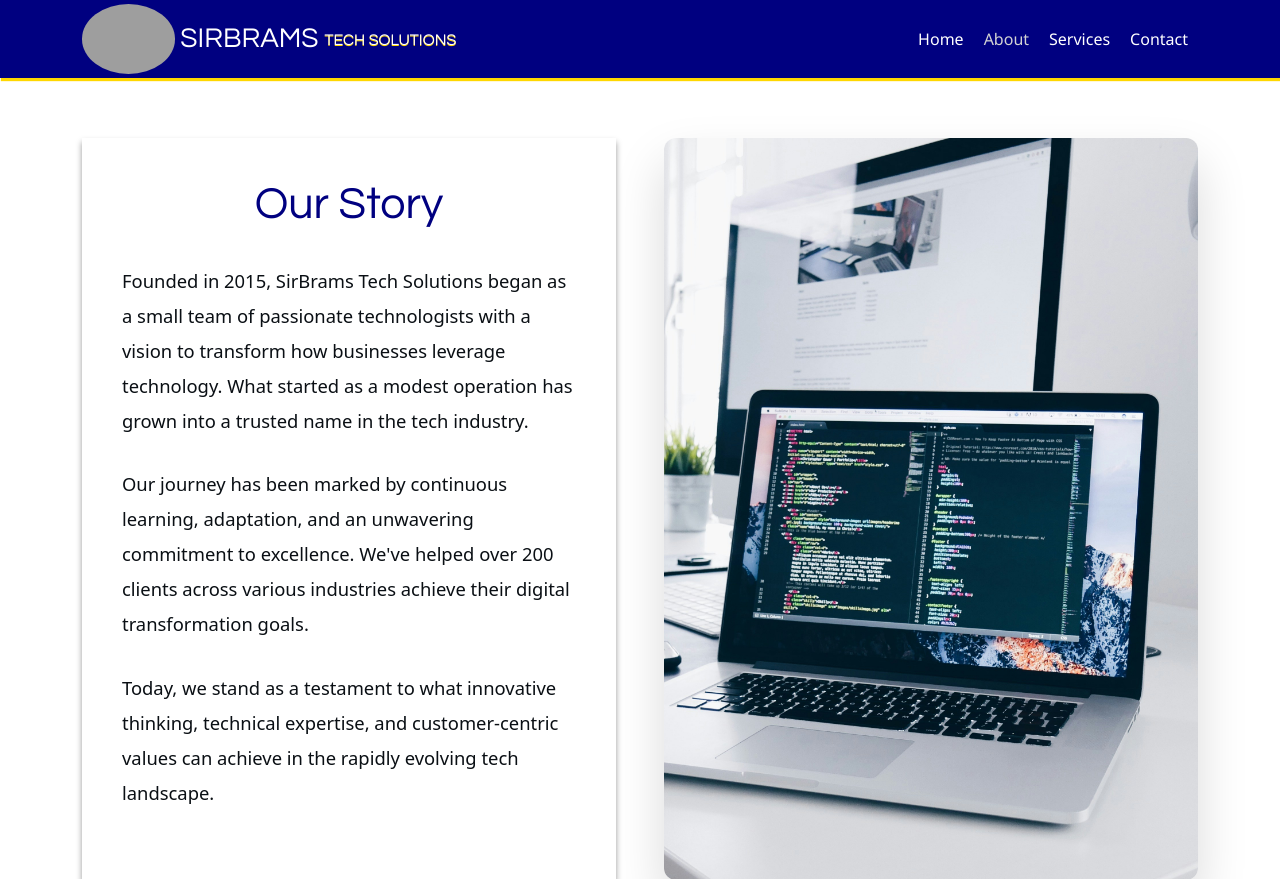
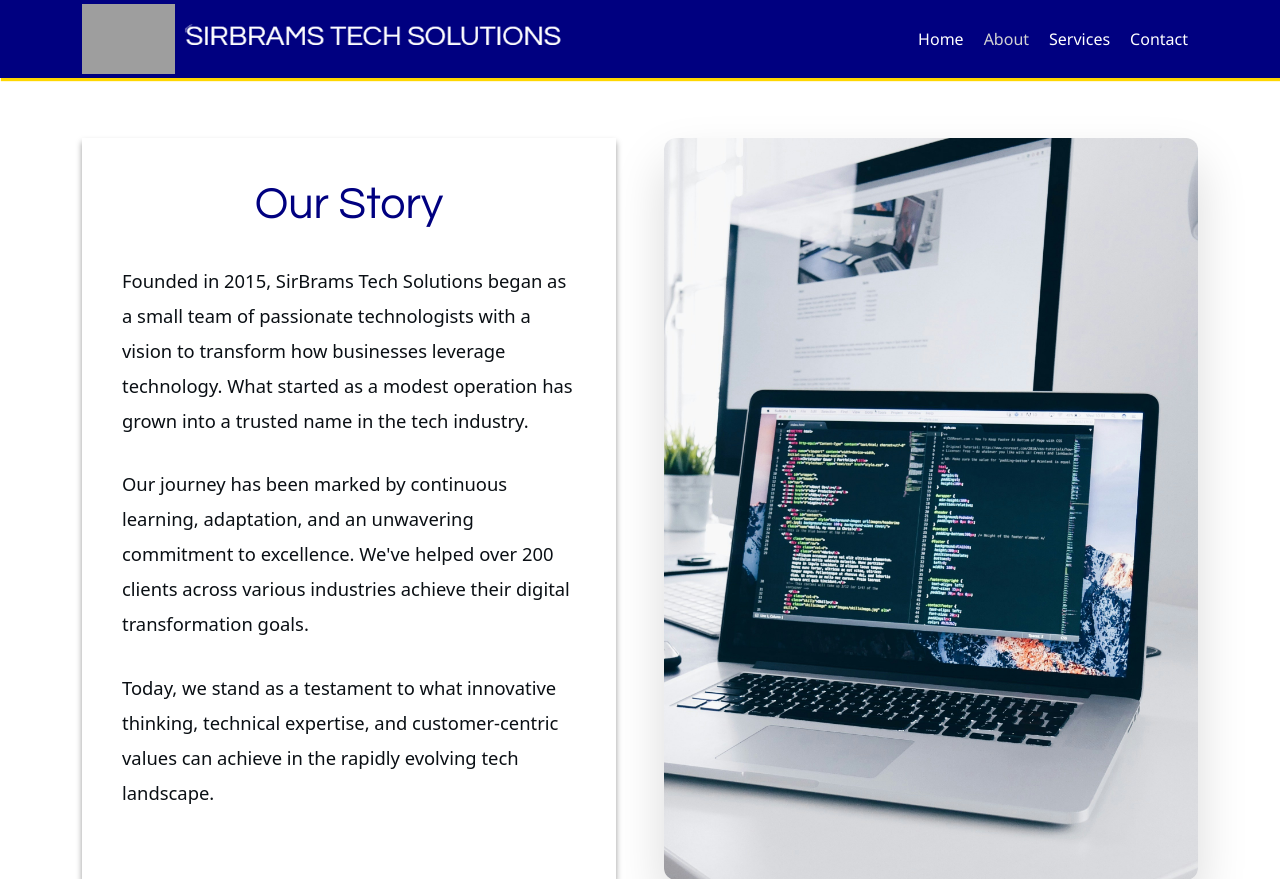
Before and after one commit to SirBrams-IT/sirBrams-branding, a Django app: page /about/ in a window 1280 px wide. Shown: the top 879 px of the page. Run offline with Django 5.2, Linux system fonts and the light colour scheme; some libraries are stand-ins or nearby versions; grey boxes are pictures that could not be loaded.

Commit message:
new changes

```diff
--- a/static/assets/css/main.css
+++ b/static/assets/css/main.css
@@ -101,7 +101,7 @@
 .header .logo img {
   max-height: 36px;
 
-  border-radius: 50%;
+
 }
 
 .header .logo h1 {
@@ -165,6 +165,13 @@
 .header .navmenu ul li a.active {
   color: lightgray;
 }
+.title-img {
+  filter: brightness(0) invert(1); /* Makes image appear white */
+  text-transform: uppercase; /* Only applies to text if needed */
+  height: 50px; /* Adjust size as needed */
+  vertical-align: middle;
+}
+
 
 @media (max-width: 1200px) {
   .header {
--- a/templates/index.html
+++ b/templates/index.html
@@ -35,7 +35,7 @@
     <div class="header-container container-fluid container-xl position-relative d-flex align-items-center justify-content-between">
       <a href="{% url 'index' %}" class="logo d-flex align-items-center me-auto me-xl-0 ms-3">
         <img src="{% static 'assets/img/logo-smart.png' %}" alt="SirBrams Logo" class="img-fluid" style="max-height: 70px;">
-        <h1 class="text-white text-uppercase">SirBrams <span id="solutions" style="font-size: 16px"> tech solutions</span></h1>
+        <h1 class="text-white text-uppercase">s SirBrams tech solutions</h1>
       </a>
 
       <nav id="navmenu" class="navmenu">
--- a/templates/starter-page.html
+++ b/templates/starter-page.html
@@ -35,7 +35,10 @@
     <div class="header-container container-fluid container-xl position-relative d-flex align-items-center justify-content-between">
       <a href="{% url 'index' %}" class="logo d-flex align-items-center me-auto me-xl-0">
         <img src="{% static 'assets/img/logo-smart.png' %}" alt="SirBrams Logo" class="img-fluid" style="max-height: 70px;">
-        <h1 class="text-white text-uppercase">SirBrams <span id="solutions" style="font-size: 16px"> tech solutions</span></h1>
+        <h1 id="h" class="text-white text-uppercase">
+      <img src="{% static 'assets/img/h1.png' %}" alt="Title" class="title-img">
+    </h1>
+
       </a>
 
       <nav id="navmenu" class="navmenu">
```
Also changed, not shown: static/assets/img/h.png (added), static/assets/img/h1.png (added), 3 other files.
